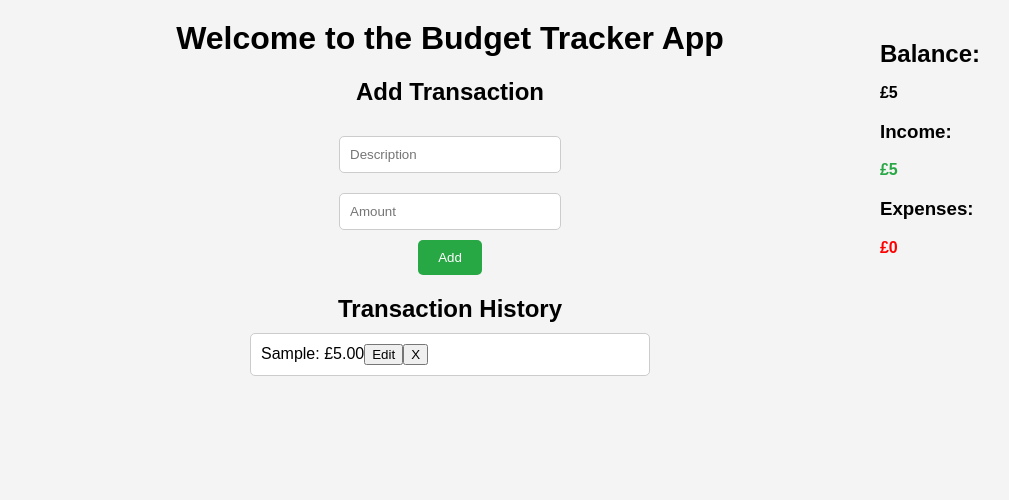
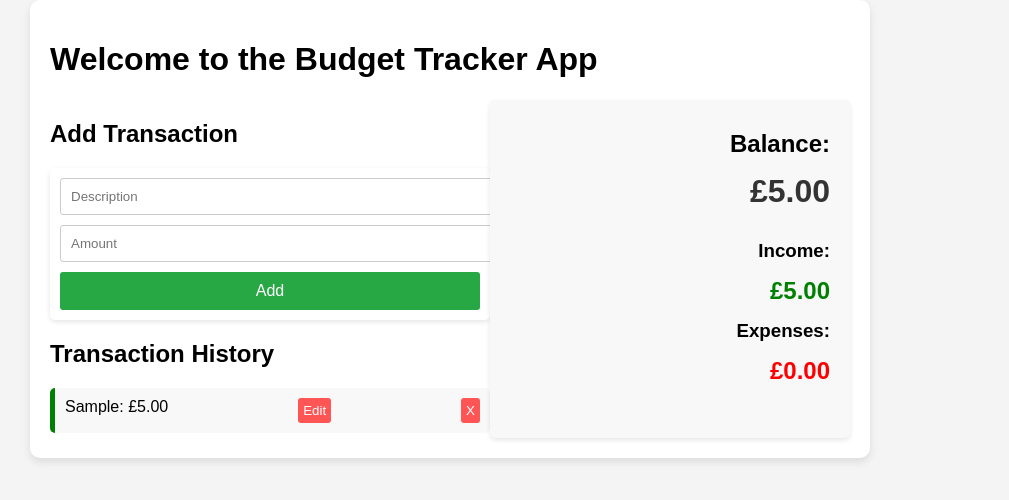
Before and after one commit to arixhai/budget-tracker, a plain HTML site: page index.html in a window 1280 px wide. Both pictures are taken after typing "Sample", "5" into the empty fields and a click on the button "Add". Shown: the whole page, without its empty margins (190-1199 px from the left). Drawn offline with Linux system fonts and the light colour scheme.

```diff
--- a/index.html
+++ b/index.html
@@ -7,30 +7,36 @@
     <title>Budget Tracker App</title>
 </head>
 <body>
+    <div class="container">
         <h1>Welcome to the Budget Tracker App</h1>
 
-    <div>
+        <div class="main-content">
+
+            <div class="transaction-form">
                 <h2>Add Transaction</h2>
                 <form id="transaction-form">
-            <input type="text" id="description" placeholder="Description" reqquired>
+                    <input type="text" id="description" placeholder="Description" required>
                     <input type="number" id="amount" placeholder="Amount" required>
                     <button type="submit">Add</button>
                 </form>
-    </div>
-    <div>
+
                 <h2>Transaction History</h2>
                 <ul id="transaction-list"></ul>
             </div>
+
             <div class="balance-container">
                 <h2>Balance: </h2>
-            <p id="balance">£0</p>
+                <p id="balance">£0.00</p>
 
                 <h3>Income: </h3>
-            <p id="income">£0</p>
+                <p id="income">£0.00</p>
 
                 <h3>Expenses: </h3>
-            <p id="expenses">£0</p>
+                <p id="expenses">£0.00</p>
             </div>
+        </div>
+    </div>
+
+    <script src="script.js"></script>
 </body>
-<script src="script.js"></script>
 </html>
--- a/script.js
+++ b/script.js
@@ -38,12 +38,12 @@
     // Clear the form
     form.reset();
 
-    // Update the transaction list
-    displayTransactions();
-
     totalIncome = 0; // Reinitialize totals
     totalExpenses = 0;
     transactions.forEach(transaction => calcBalance(transaction.amount)); // Calculate after every submition
+
+    // Update the transaction list
+    displayTransactions();
 });
 
 // Function to edit transaction
@@ -63,15 +63,25 @@
 function deleteTransaction(index){
     // Remove transaction from array
     transactions.splice(index, 1);
+    console.log(transactions);
 
     // Save changes to localStorage and update UI
     saveTransactionsToLocalStorage();
-    displayTransactions()
 
     // Reinitialize totals
     totalIncome = 0;
     totalExpenses = 0;
-    transactions.forEach(transaction => calcBalance(transaction.amount));
+    console.log(totalExpenses, totalIncome);
+
+    if (transactions.length === 0) {
+        calcBalance(0);
+    } else {
+        transactions.forEach(transaction => {
+            calcBalance(transaction.amount); // Call the function to update totals
+        });
+    }
+
+    displayTransactions()
 }
 
 // Function to put the transactions to the list
@@ -115,12 +125,13 @@
     balance = totalIncome + totalExpenses;
     console.log("total expsenses: "+ totalExpenses);
     console.log("total income: "+ totalIncome);
+    console.log("your balance is " + balance);
 
     // Make changes to HTML
-    document.getElementById('balance').innerHTML ='£' + balance;
-    document.getElementById('income').innerHTML ='£' + totalIncome;
-    document.getElementById('expenses').innerHTML ='£' + (totalExpenses * -1);
-    console.log("your balance is " + balance);
+    document.getElementById('balance').innerHTML ='£' + balance.toFixed(2);
+    document.getElementById('income').innerHTML ='£' + totalIncome.toFixed(2);
+    document.getElementById('expenses').innerHTML ='£' + (totalExpenses * -1).toFixed(2);
+
 }
 
 // Create a function that saves the transactions to localStorage
--- a/styles.css
+++ b/styles.css
@@ -1,83 +1,157 @@
 body {
-    font-family: Arial, sans-serif;
+    font-family: 'Arial', sans-serif;
+    background-color: #f4f4f4;
     margin: 0;
     padding: 0;
-    background-color: #f4f4f4;
 }
 
-h1 {
-    text-align: center;
+.container {
+    width: 90%;
+    max-width: 800px;
+    margin: 0 auto;
+    padding: 20px;
+    background-color: #ffffff;
+    border-radius: 10px;
+    box-shadow: 0px 4px 8px rgba(0, 0, 0, 0.1);
+}
+
+.main-content {
+    display: flex;
+    justify-content: space-between;
     margin-top: 20px;
 }
 
-h2 {
-    text-align: center;
-    margin-bottom: 10px;
+.balance-container {
+    width: 40%;
+    display: flex;
+    flex-direction: column;
+    align-items: flex-end;
+    padding: 20px;
+    background-color: #f8f8f8;
+    border-radius: 5px;
+    box-shadow: 0px 2px 5px rgba(0, 0, 0, 0.1);
 }
 
-#transaction-form {
-    display: flex;
-    flex-direction: column;
-    align-items: center;
-    margin: 20px 0;
+.balance-container h2, .balance-container h3 {
+    margin: 10px 0;
 }
 
-#transaction-form input {
-    margin: 10px;
-    padding: 10px;
-    width: 200px;
-    border: 1px solid #ccc;
-    border-radius: 5px;
+.balance-container p {
+    font-size: 1.5rem;
+    margin: 5px 0;
+    font-weight: bold;
 }
 
-#transaction-form button {
-    padding: 10px 20px;
+.balance-container #balance {
+    font-size: 2rem;
+    color: #333;
+    margin-bottom: 20px;
+}
+
+.balance-container #income {
+    color: green;
+}
+
+.balance-container #expenses {
+    color: red;
+}
+
+.transaction-form {
+    width: 55%;
+}
+
+form {
+    margin: 20px 0;
+    padding: 10px;
+    background-color: #ffffff;
+    border-radius: 5px;
+    box-shadow: 0px 2px 5px rgba(0, 0, 0, 0.1);
+}
+
+form input {
+    width: 100%;
+    padding: 10px;
+    margin-bottom: 10px;
+    border: 1px solid #ccc;
+    border-radius: 3px;
+}
+
+form button {
+    width: 100%;
+    padding: 10px;
     background-color: #28a745;
     color: white;
     border: none;
+    border-radius: 3px;
+    cursor: pointer;
+    font-size: 1rem;
+}
+
+form button:hover {
+    background-color: #218838;
+}
+
+ul#transaction-list {
+    list-style: none;
+    padding: 0;
+    margin: 0;
+}
+
+ul#transaction-list li {
+    display: flex;
+    justify-content: space-between;
+    background-color: #f8f8f8;
+    padding: 10px;
+    margin: 5px 0;
     border-radius: 5px;
+    border-left: 5px solid green;
+}
+
+ul#transaction-list li.expense {
+    border-left: 5px solid red;
+}
+
+ul#transaction-list li .buttons {
+    display: flex;
+    gap: 5px;
+}
+
+ul#transaction-list button {
+    background-color: #ff5555;
+    color: white;
+    border: none;
+    padding: 5px;
+    border-radius: 3px;
     cursor: pointer;
 }
 
-#transaction-form button:hover {
-    background-color: #218838;
+ul#transaction-list button.edit {
+    background-color: #007bff;
 }
 
-#transaction-list {
-    list-style: none;
-    padding: 0;
-    margin: 20px 0;
-    max-width: 400px;
-    margin: 0 auto;
+ul#transaction-list button:hover {
+    opacity: 0.8;
 }
 
-#transaction-list li {
-    padding: 10px;
-    background-color: #fff;
-    border: 1px solid #ccc;
-    border-radius: 5px;
-    margin: 5px 0;
+@media (max-width: 600px) {
+    .main-content {
+        flex-direction: column;
     }
 
     .balance-container {
-    position: absolute;
-    top: 20px;
-    right: 20px;
-    text-align: left;
-    margin-right: 90px;
+        width: 100%;
+        align-items: center;
     }
 
-#balance {
-    color: black;
-    font-weight: bold;
+    .transaction-form {
+        width: 100%;
     }
 
-#income {
-    color: #28a745;
-    font-weight: bold;
+    ul#transaction-list li {
+        flex-direction: column;
     }
 
-#expenses {
-    color: red;
-    font-weight: bold;
+    form input, form button {
+        width: 100%;
     }
+}
```
Lines whose indentation alone changed are shown as unchanged.
